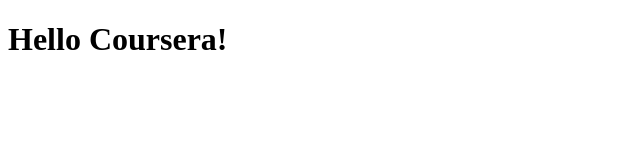
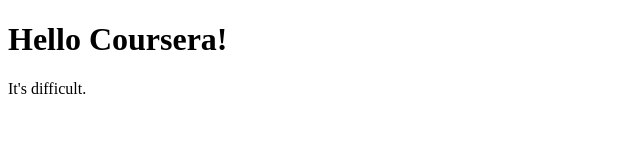
Before and after one commit to Lapenkoff/Coursera-test, a plain HTML site: page site/index.html in a window 1280 px wide. Shown: the whole page, without its empty margins (0-640 px from the left). Drawn offline with Linux system fonts and the light colour scheme.

Commit message:
Small addition to page content.

```diff
--- a/site/index.html
+++ b/site/index.html
@@ -7,6 +7,7 @@
 
 <body>
 <h1>Hello Coursera!</h1>
+<p>It's difficult.</p>
 </body>
 
 </html>
```
